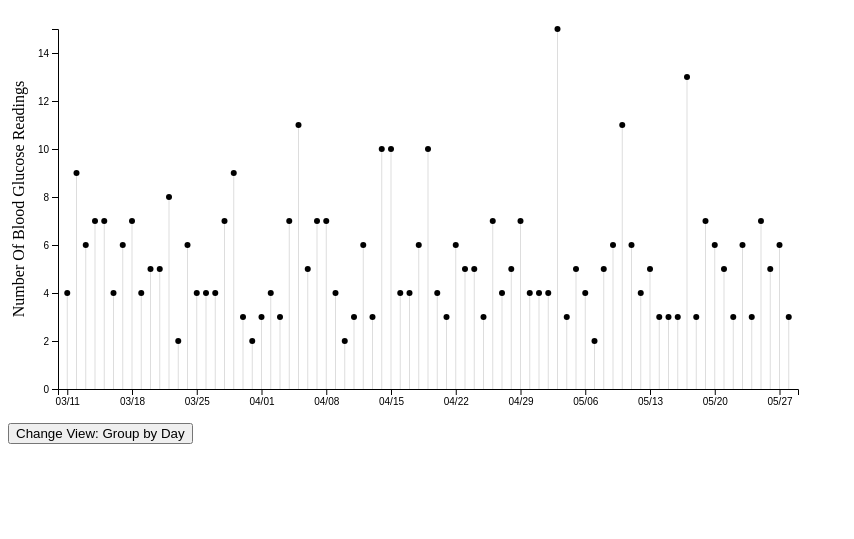
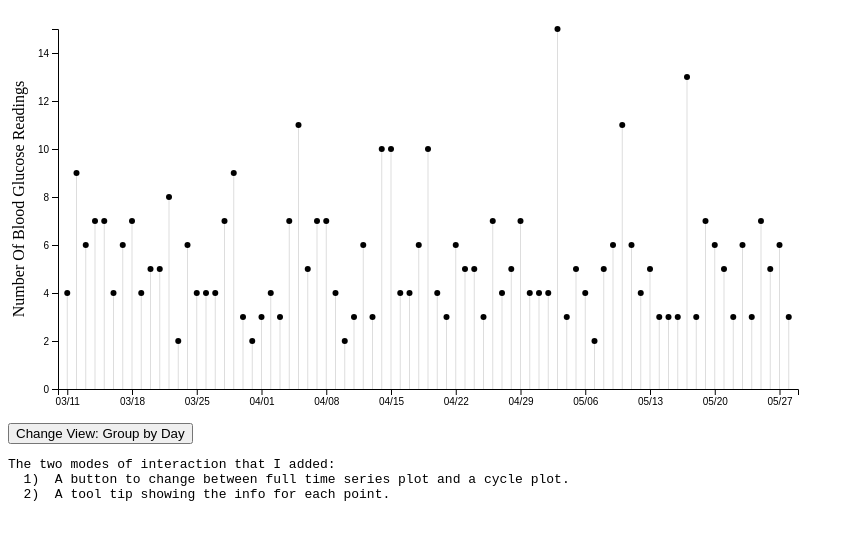
Before and after one commit to collinreinking/w209_HW2, a plain HTML site: page index.html in a window 1280 px wide. Shown: the part 61-600 px from the top of the page, without its empty margins (0-854 px from the left). Drawn offline with Linux system fonts and the light colour scheme.

Commit message:
second commit

```diff
--- a/index.html
+++ b/index.html
@@ -2,7 +2,7 @@
 <html lang="en">
   <head>
     <meta charset="utf-8">
-    <title>209_HW_3</title>
+    <title>w209 Assignment 1, Part 2</title>
     <meta name="description" content="Second HW assignment for MIDS w209">
     <meta name="author" content="Collin Reinking">
 
@@ -31,7 +31,7 @@
 
 
     <script src="js/app_dev.js"></script>
-
+<!-- <iframe src="data/description.txt"></iframe>  -->
 
   </body>
 </html>
--- a/js/app_dev.js
+++ b/js/app_dev.js
@@ -355,6 +355,12 @@ d3.select("body")
       nReadingsPlot1.data(data);
       nReadingsPlot1.width(800);
       nReadingsPlot1.plot();
+      d3.text("data/description.txt", function(error, textData){
+        console.log(textData)
+        d3.select("body")
+        .append("pre")
+        .text(textData);
+      });
     });
   });
 
```
Also changed, not shown: data/description.txt (added).
